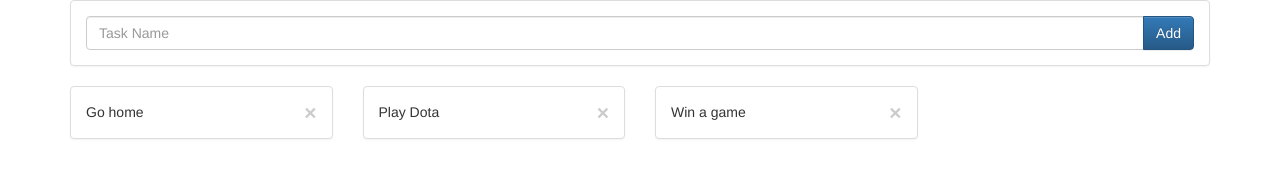
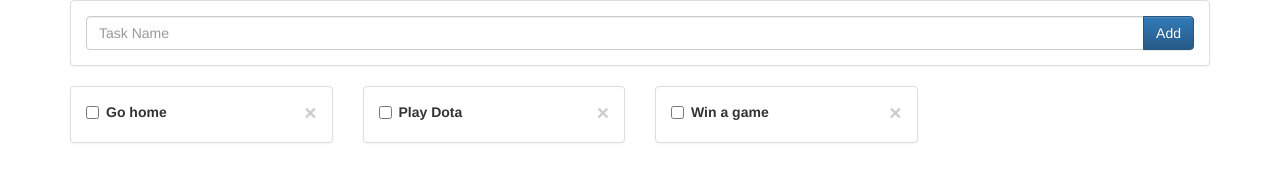
Before and after one commit to nelsontloz/react-todo-app, a React (Create React App) app: page / in a window 1280 px wide. Shown: the top 192 px of the page. Built offline with nearby package versions, Linux system fonts and the light colour scheme.

Commit message:
Added checkboxed to mark tasks as done or undone.

```diff
--- a/src/components/addItem.js
+++ b/src/components/addItem.js
@@ -1,13 +1,28 @@
 import React, { Component } from 'react';
 
 class AddItem extends Component {
+    constructor(props) {
+        super(props);
+        this.state = { itemName: '' };
+        this.addItem = this.addItem.bind(this);
+        this.handleChange = this.handleChange.bind(this);
+    }
+
+    addItem() {
+        this.props.onAddItem(this.state.itemName);
+        this.setState({ itemName: '' });
+    }
+
+    handleChange(event) {
+        this.setState({ itemName: event.target.value });
+    }
 
     render() {
         return (
             <div className="input-group">
-                <input type="text" className="form-control" placeholder="Task Name"/>
+                <input onChange={this.handleChange} value={this.state.itemName} type="text" className="form-control" placeholder="Task Name"/>
                 <span className="input-group-btn">
-                    <button className="btn btn-primary" type="button">Add</button>
+                    <button onClick={this.addItem} className="btn btn-primary" type="button">Add</button>
                 </span>
             </div>
         );
--- a/src/components/item.js
+++ b/src/components/item.js
@@ -4,11 +4,22 @@ class Item extends Component {
 
     constructor(props) {
         super(props);
+        this.state = {
+            isDone: false
+        };
         this.deleteTask = this.deleteTask.bind(this);
+        this.handleChecked = this.handleChecked.bind(this);
     }
 
     deleteTask() {
         this.props.onDelete(this.props.taskName);
+    }
+
+    handleChecked(event) {
+        let isChecked = event.target.checked;
+        this.setState({
+            isDone: isChecked
+        });
     }
 
     render() {
@@ -18,7 +29,13 @@ class Item extends Component {
                     <button onClick={this.deleteTask} type="button" className="close" data-dismiss="alert" aria-label="Close">
                         <span aria-hidden="true">&times;</span>
                     </button>
-                    {this.props.taskName}
+                    <div className="checkbox-inline">
+                        <label>
+                            <input type="checkbox" value="" onChange={this.handleChecked}/>
+                            <span hidden={this.state.isDone}>{this.props.taskName}</span>
+                            <s hidden={!this.state.isDone}>{this.props.taskName}</s>
+                        </label>
+                    </div>
                 </div>
 
             </div>
--- a/src/components/itemList.js
+++ b/src/components/itemList.js
@@ -1,6 +1,6 @@
 import React, { Component } from 'react';
-import Item from "./item";
-import AddItem from "./addItem";
+import Item from './item';
+import AddItem from './addItem';
 
 class ItemList extends Component {
 
@@ -10,6 +10,7 @@ class ItemList extends Component {
             items: ['Go home', 'Play Dota', 'Win a game']
         };
         this.onDeleteTask = this.onDeleteTask.bind(this);
+        this.onAddItem = this.onAddItem.bind(this);
     }
 
     onDeleteTask(taskToDelete) {
@@ -30,12 +31,18 @@ class ItemList extends Component {
         ));
     }
 
+    onAddItem(newItemName) {
+        this.setState({
+            items: [...this.state.items, newItemName]
+        });
+    }
+
     render() {
         return (
             <div>
                 <div className="panel panel-default">
                     <div className="panel-body">
-                        <AddItem/>
+                        <AddItem onAddItem={this.onAddItem}/>
                     </div>
                 </div>
                 <div className="row">
```
Also changed, not shown: src/components/item.css (deleted).
